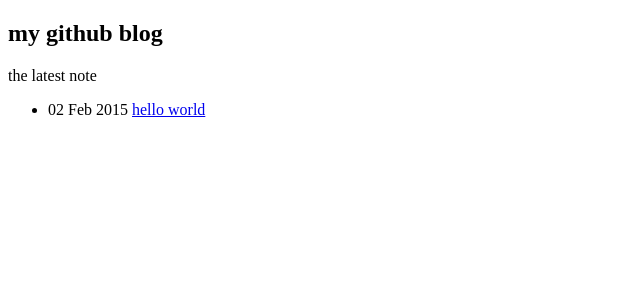
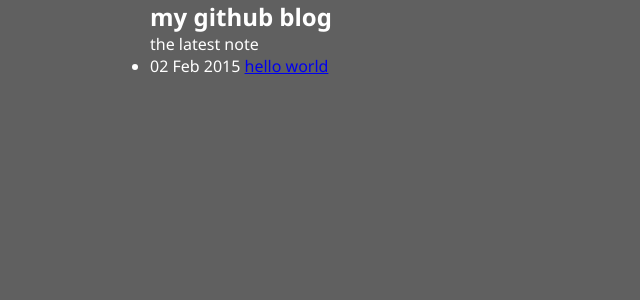
Before and after one commit to ZhipengZeng/AAA-Blog, a Jekyll site: the page built from index.html, in a window 1280 px wide. Shown: the top 300 px of the page, without its empty margins (0-640 px from the left). Built offline with Jekyll 4.4.1, drawn with Linux system fonts in a browser that asks for light colours.

Commit message:
correct typing error

```diff
--- a/index.html
+++ b/index.html
@@ -2,7 +2,7 @@
 layout: default
 title: my github blog
 ---
-<link href="{{ site.baseurl }}/style/index.css" type="text/css" rel="stylesheet" />
+<link href="{{ site.baseurl }}/styles/index.css" type="text/css" rel="stylesheet" />
 
 <h2>{{ page.title }}</h2>
 
```
